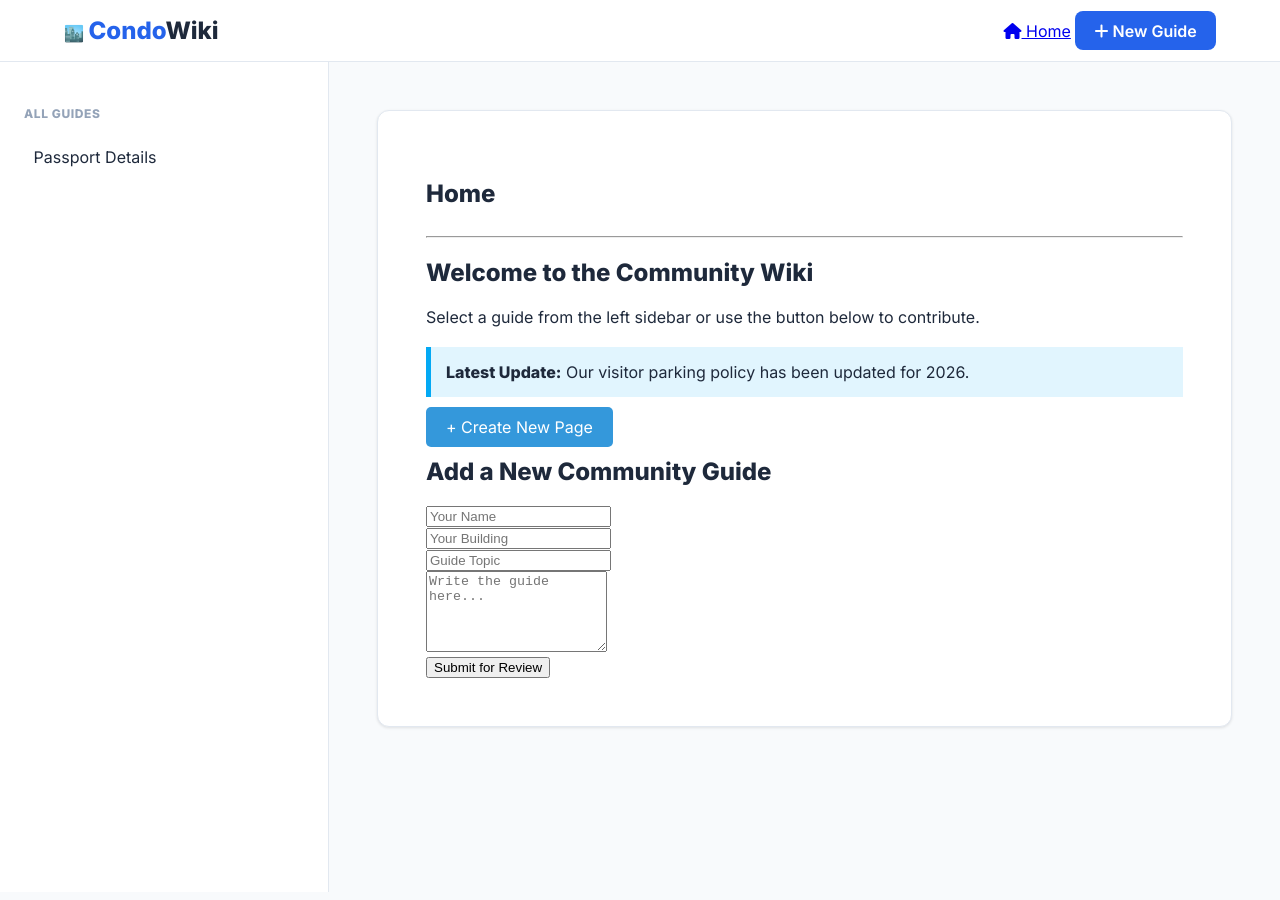
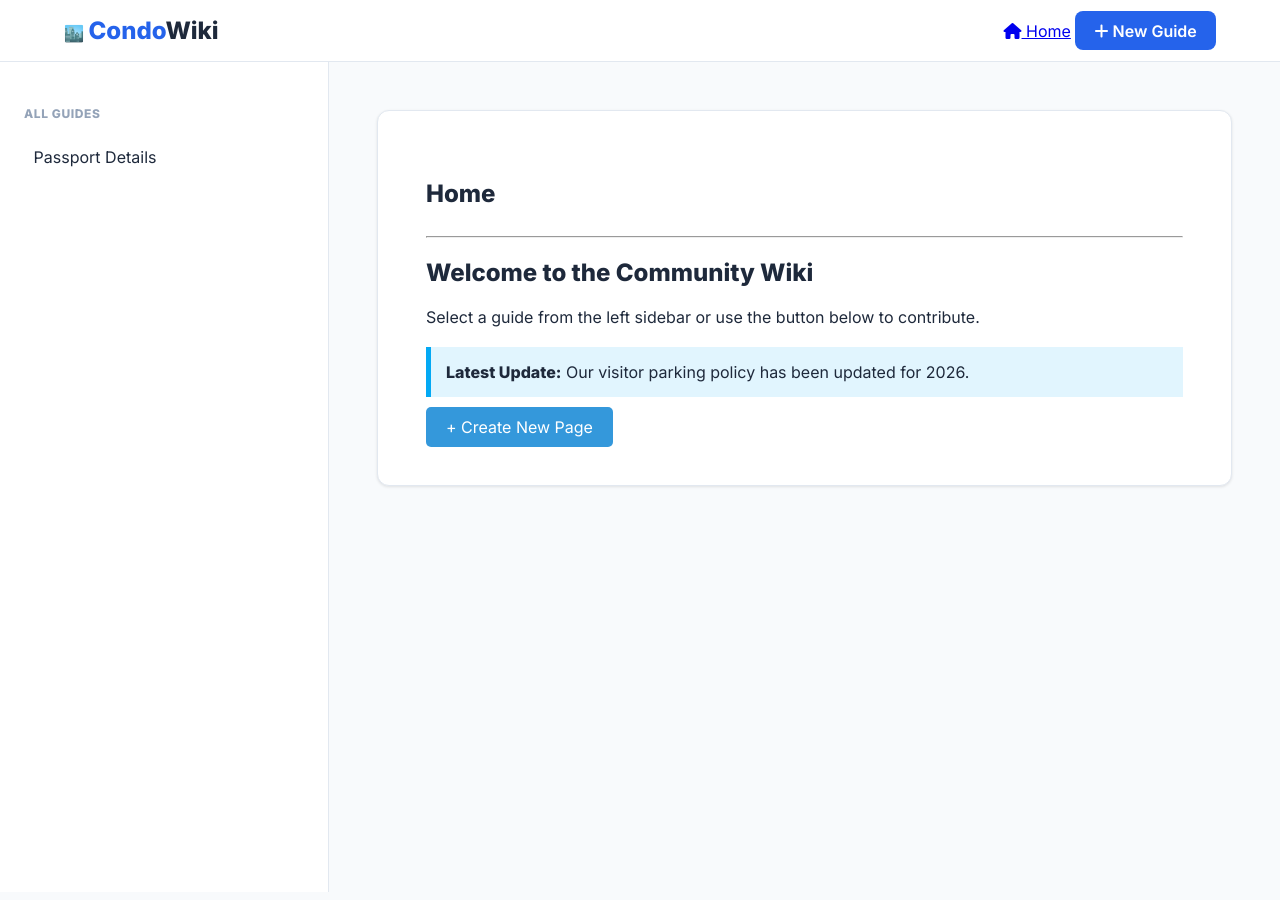
Before and after one commit to dekumar2-lab/lab-community, a Jekyll site: the page built from index.html, in a window 1280 px wide. Built offline with Jekyll 4.4.1, drawn with Linux system fonts in a browser that asks for light colours.

Commit message:
Update index.html

```diff
--- a/index.html
+++ b/index.html
@@ -11,16 +11,6 @@ title: Home
 </div>
 
 <a href="{{ site.baseurl }}/submit.html" class="btn" style="background: #3498db; color: white; padding: 10px 20px; text-decoration: none; border-radius: 5px;">+ Create New Page</a>
-<div id="submission-section">
-  <h2>Add a New Community Guide</h2>
-  <form action="https://plain-smoke-2176.dekumar-ca.workers.dev" method="POST">
-    <input type="text" name="userName" placeholder="Your Name" required><br>
-    <input type="text" name="condo" placeholder="Your Building" required><br>
-    <input type="text" name="title" placeholder="Guide Topic" required><br>
-    <textarea name="content" placeholder="Write the guide here..." rows="5"></textarea><br>
-    <button type="submit">Submit for Review</button>
-  </form>
-</div>
 
 <script>
   // Simple notification if coming back from a successful submission
```
